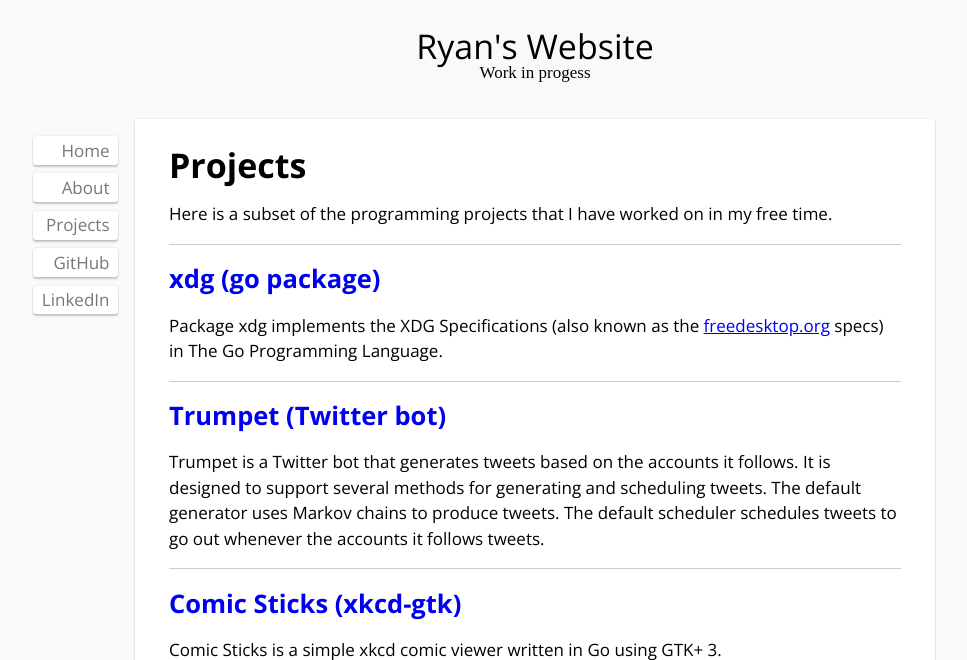
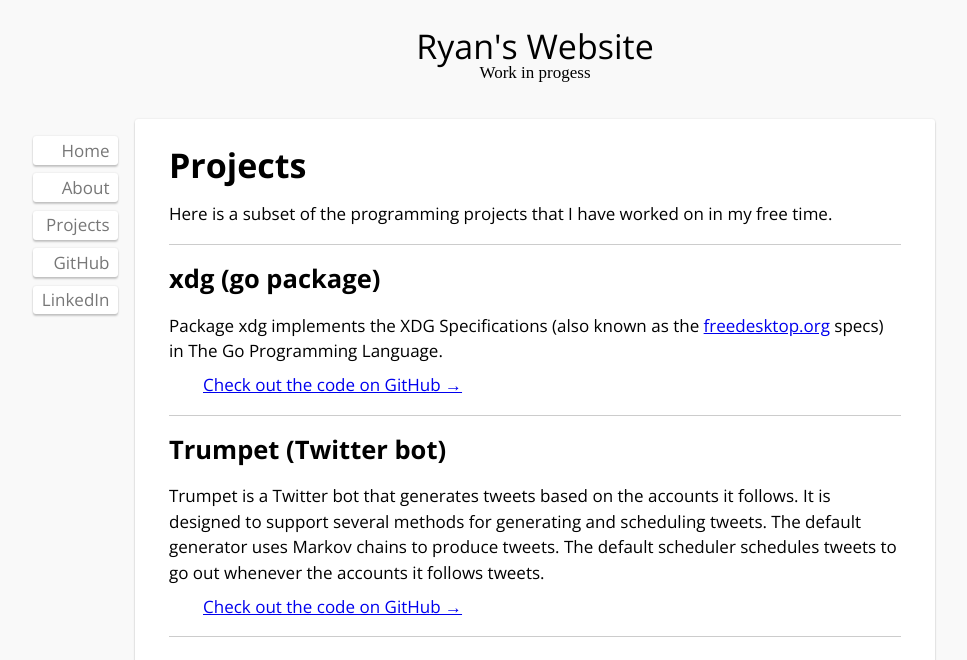
Before and after one commit to rkoesters/rkoesters.github.io, a Jekyll site: the page built from projects.md, in a window 1280 px wide, cut to the strip 0-660 px from the top of the page. Shown: the whole strip, without its empty margins (105-1072 px from the left). Built offline with Jekyll 4.4.1, drawn with Linux system fonts in a browser that asks for light colours; nearby versions of some CDN libraries; some of the changed text lies outside the part shown.

Commit message:
Update projects.md.

```diff
--- a/projects.md
+++ b/projects.md
@@ -8,15 +8,17 @@ free time.
 
 ---
 
-## [xdg (go package)](https://github.com/rkoesters/xdg)
+## xdg (go package)
 
 Package xdg implements the XDG Specifications (also known as the
 [freedesktop.org](https://www.freedesktop.org/) specs) in The Go
 Programming Language.
 
+[Check out the code on GitHub →](https://github.com/rkoesters/xdg)
+
 ---
 
-## [Trumpet (Twitter bot)](https://github.com/rkoesters/trumpet)
+## Trumpet (Twitter bot)
 
 Trumpet is a Twitter bot that generates tweets based on the accounts it
 follows. It is designed to support several methods for generating and
@@ -24,19 +26,29 @@ scheduling tweets. The default generator uses Markov chains to produce
 tweets. The default scheduler schedules tweets to go out whenever the
 accounts it follows tweets.
 
+[Check out the code on GitHub →](https://github.com/rkoesters/trumpet)
+
 ---
 
-## [Comic Sticks (xkcd-gtk)](https://github.com/rkoesters/xkcd-gtk)
+## Comic Sticks (xkcd-gtk)
 
 Comic Sticks is a simple xkcd comic viewer written in Go using GTK+ 3.
+It is available on
+[AppCenter](https://appcenter.elementary.io/com.github.rkoesters.xkcd-gtk)
+and
+[FlatHub](https://flathub.org/apps/details/com.github.rkoesters.xkcd-gtk).
 
 ![xkcd-gtk screenshot](https://raw.githubusercontent.com/rkoesters/xkcd-gtk/master/screenshots/screenshot-1.png)
 
+[Check out the code on GitHub →](https://github.com/rkoesters/xkcd-gtk)
+
 ---
 
-## [xkcd (go package)](https://github.com/rkoesters/xkcd)
+## xkcd (go package)
 
 Package xkcd is used by Comic Sticks to access the xkcd API. The main
 benefit of using this package instead of the API directly is to properly
 handle the text encoding (the JSON package in Go's standard library
 expects UTF-8, however xkcd's API delivers ISO8859-1 encoded text).
+
+[Check out the code on GitHub →](https://github.com/rkoesters/xkcd)
```
